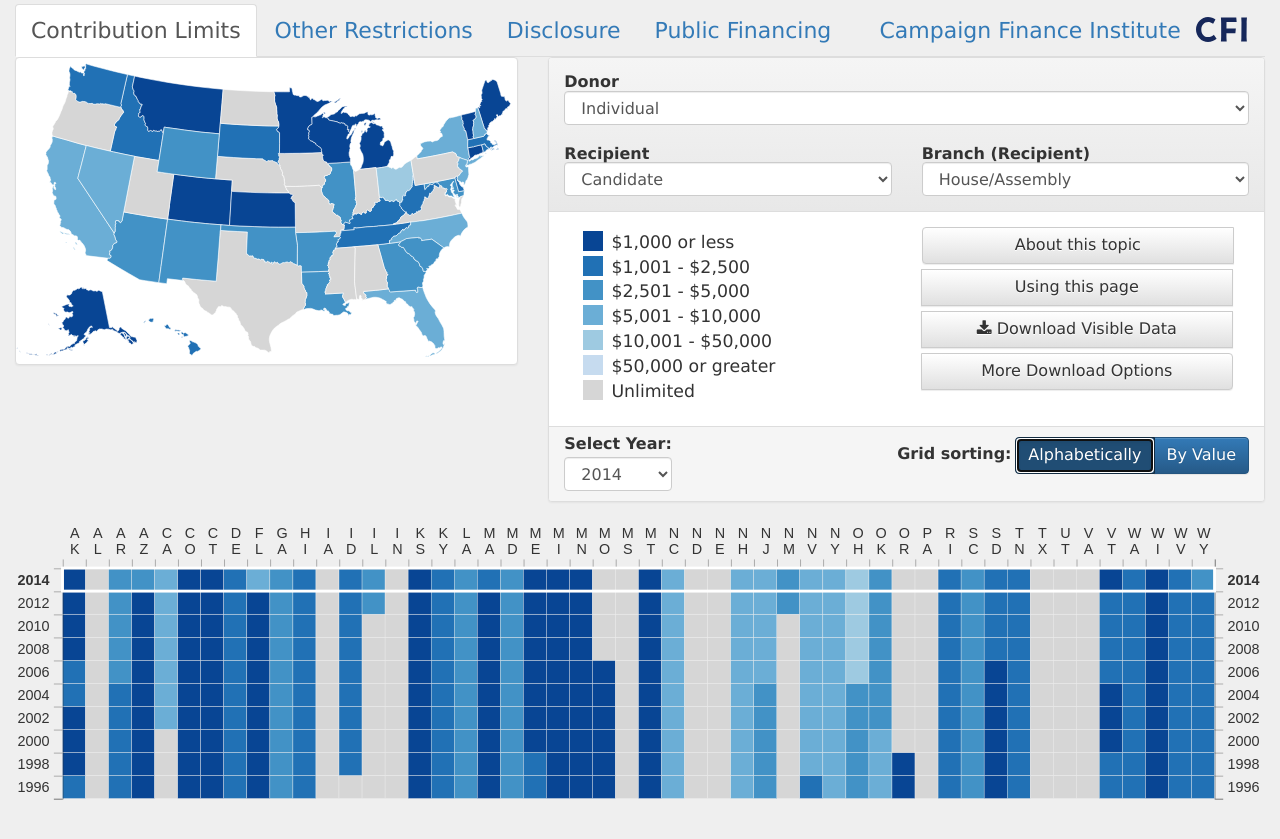
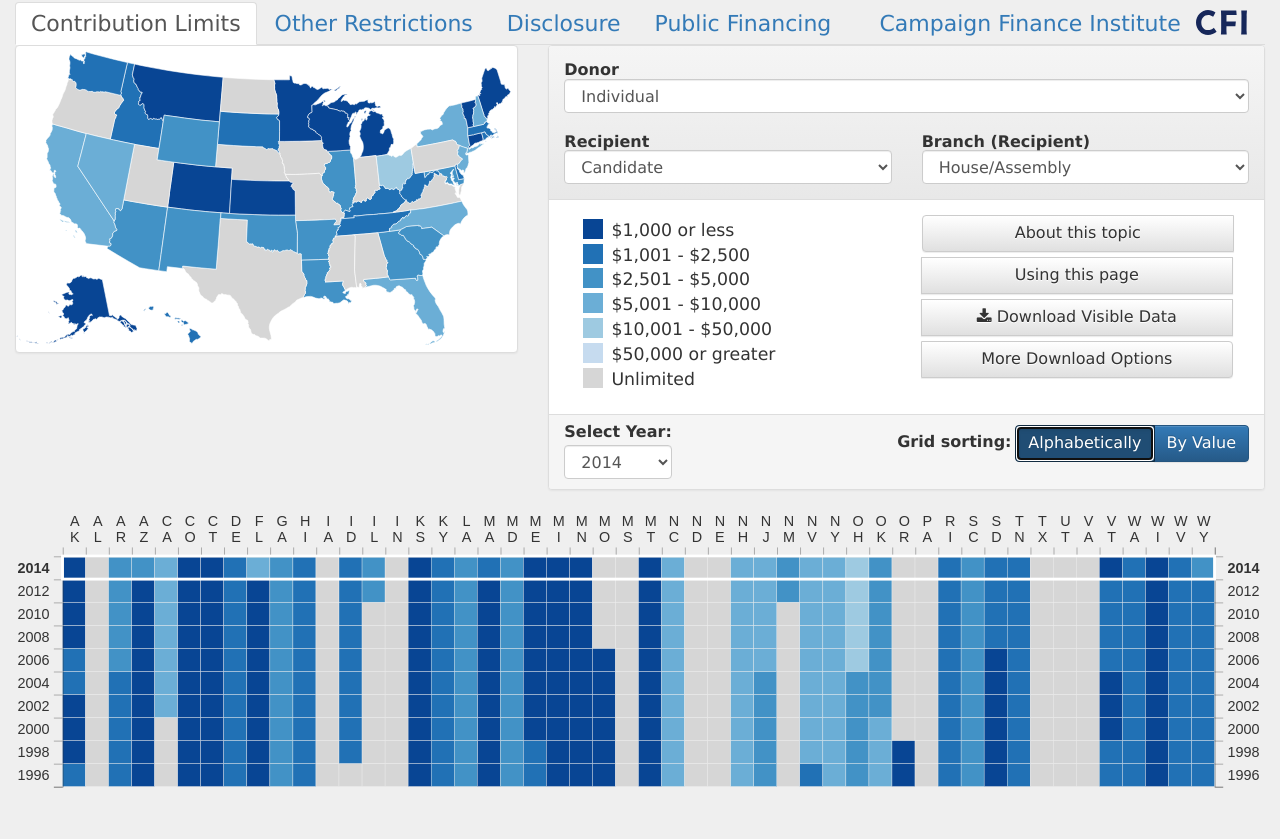
Before and after one commit to cfinst/cfinst.github.io, a Jekyll site: the page built from index.md, in a window 1280 px wide. Shown: the top 839 px of the page. Built offline with Jekyll 4.4.1, drawn with Linux system fonts in a browser that asks for light colours.

Commit message:
Tweak margins of tabs

```diff
--- a/_sass/_cfi-theme.scss
+++ b/_sass/_cfi-theme.scss
@@ -14,7 +14,12 @@
 
 .cfi-tabs {
     font-size: 2.2rem;
-    padding-top: 4px;
+    padding-top: 2px;
+}
+
+.cfi-tabs li a{
+    padding-top: 5px;
+    padding-bottom: 5px;
 }
 
 /*
```
